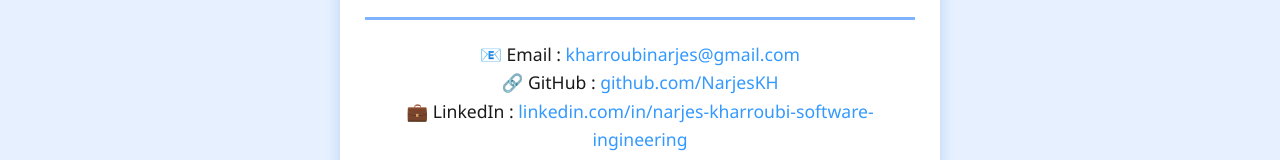
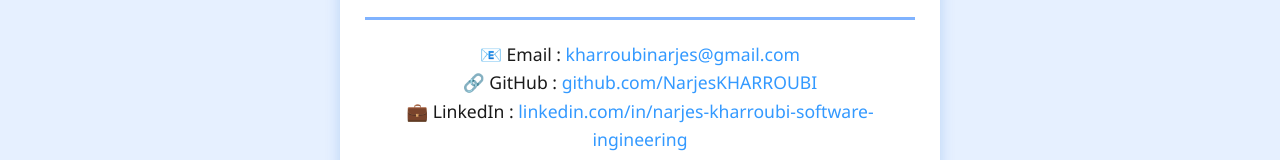
Before and after one commit to NarjesKH/portfolio-narjes, a plain HTML site: page index.html in a window 1280 px wide. Shown: the part 1741-1901 px from the top of the page. Drawn offline with nearby package versions, Linux system fonts and the light colour scheme.

Commit message:
Update index.html

```diff
--- a/index.html
+++ b/index.html
@@ -96,7 +96,7 @@
     <p>📧 Email : <a href="mailto:kharroubinarjes@gmail.com">kharroubinarjes@gmail.com</a></p>
     <p>
       🔗 GitHub :
-      <a href="https://github.com/NarjesKH" target="_blank" rel="noopener">github.com/NarjesKH</a>
+      <a href="https://github.com/NarjesKH" target="_blank" rel="noopener">github.com/NarjesKHARROUBI</a>
     </p>
     <p>
       💼 LinkedIn :
```
